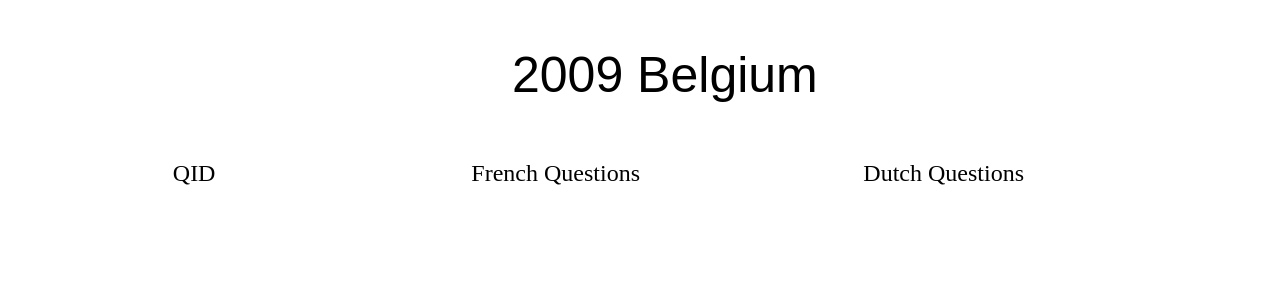
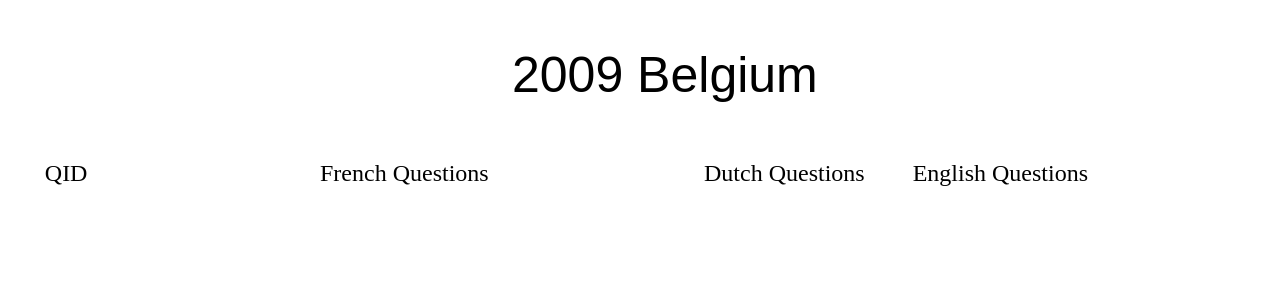
Before and after one commit to spe-uob/2021-MeasurePoverty, a PHP site: page /database3/database.html in a window 1280 px wide. Shown: the top 300 px of the page. Run offline with PHP 8.4, Linux system fonts and the light colour scheme; some libraries are stand-ins or nearby versions.

Commit message:
small changes

```diff
--- a/database3/data.css
+++ b/database3/data.css
@@ -2,17 +2,6 @@
     position: fixed;
     top: 25%;
     font-size: x-large;
-}
-
-#QID {
-    position: fixed;
-    left: 15%;
-}
-
-#question {
-    position: fixed;
-    left: 30%;
-
 }
 
 #pagetitle {
@@ -25,25 +14,44 @@
     vertical-align: text-top;
 }
 
+
+#QID {
+    position: fixed;
+    left: 5%;
+}
+
 #questionid {
     position: fixed;
-    left: 13.5%;
+    left: 3.5%;
     top: 20%;
+}
+
+#question {
+    position: fixed;
+    left: 15%;
+    text-align: center;
 }
 
 #FrenchQuestions {
     position: fixed;
-    right: 50%;
+    left: 25%;
     top: 20%;
 }
 
 #DutchQuestions {
     position: fixed;
-    right: 20%;
+    left: 55%;
     top: 20%;
 }
 
 #french2009 {
     position: fixed;
-    right: 15%;
+    left: 55%;
+    text-align: center;
 }
+
+#englishQuestions {
+    position: fixed;
+    top: 20%;
+    right: 15%
+}
--- a/database3/database.html
+++ b/database3/database.html
@@ -17,6 +17,7 @@
     <a id="questionid">QID</a>
     <a id="FrenchQuestions">French Questions</a>
     <a id="DutchQuestions">Dutch Questions</a>
+    <a id="englishQuestions">English Questions</a>
     <div id="QID"></div>
     <div id="question"></div>
     <div id="french2009"></div>
```
